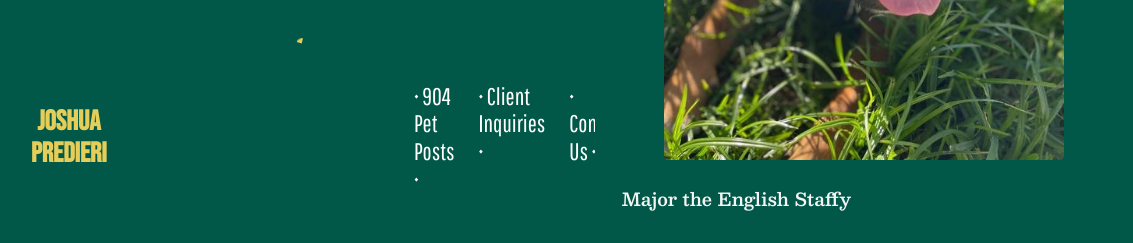
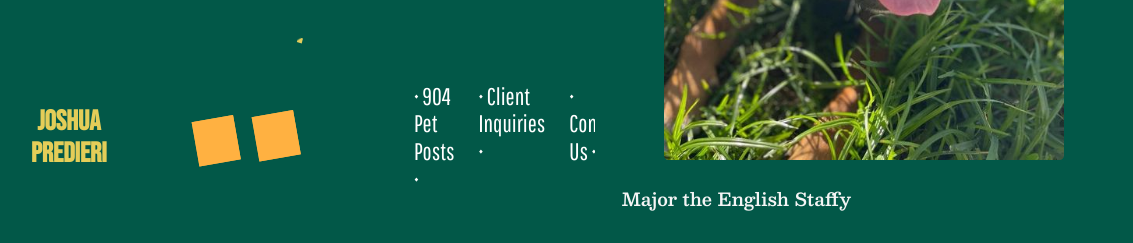
Before and after one commit to SleepyPanda99/904petsv1, a website: page index.html in a window 1280 px wide. Shown: the part 262-505 px from the top of the page, 147-1280 px from the left. Drawn offline with nearby package versions, Linux system fonts and the light colour scheme.

Commit message:
Update index.css

```diff
--- a/index.css
+++ b/index.css
@@ -1056,7 +1056,7 @@
   position: absolute;
   height: 65%;
   width: 100%;
-  // background-color: #FFB141;
+  background-color: #FFB141;
   top: calc(100%);
   transform-origin: center top;
 
@@ -1066,7 +1066,7 @@
     width: 45px;
     height: 45px;
     background-color: var(--color);
-    // background-color: blue;
+    background-color: blue;
     position: absolute;
     border-radius: 50%;
     top: -22.5px;
```
